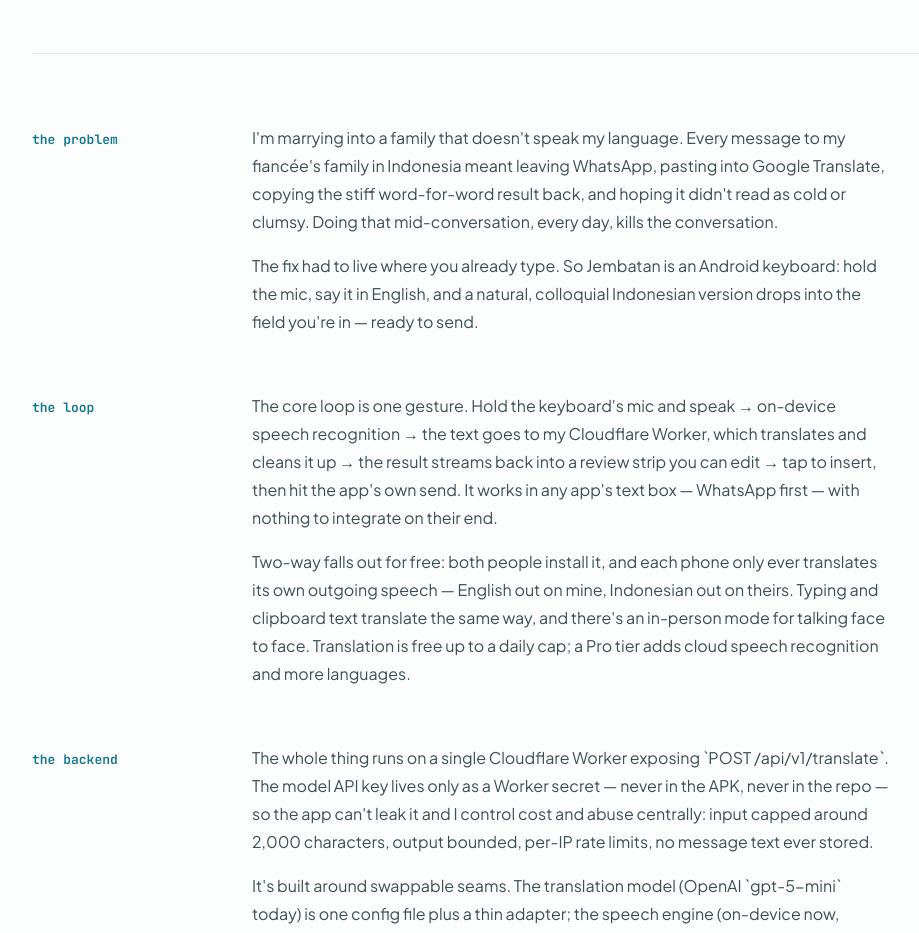
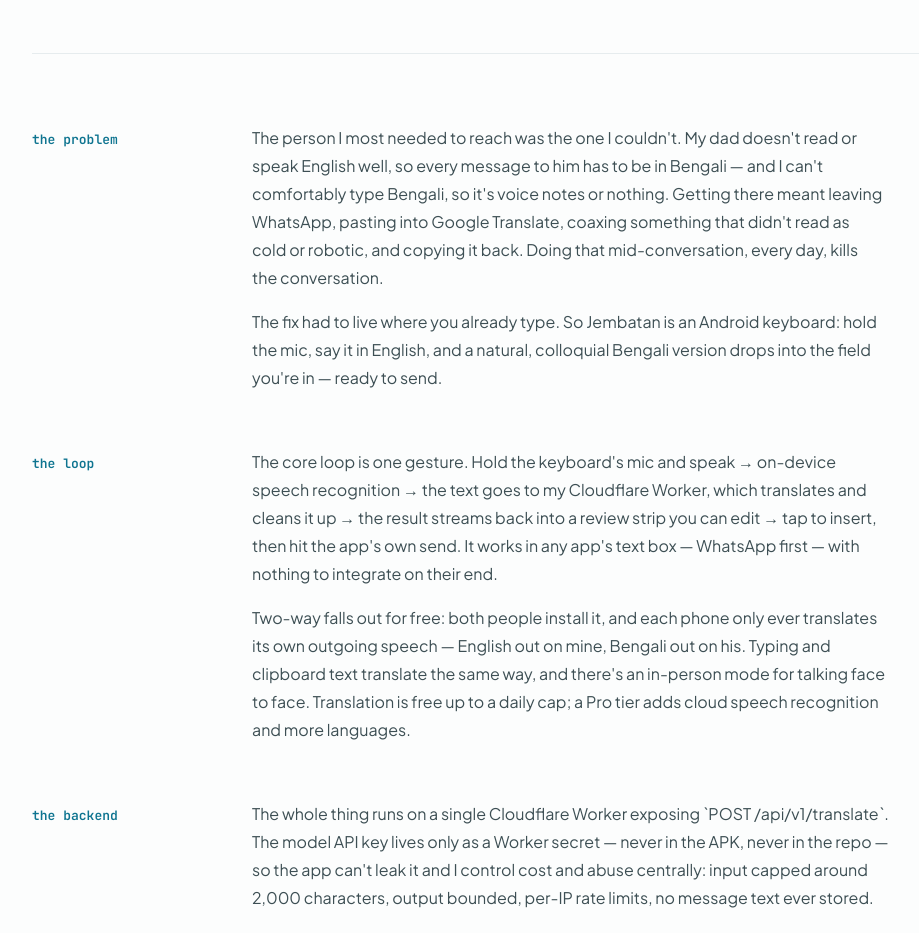
Before and after one commit to Juber-Ahmed98/portfolio_website, a Next.js app: page /work/jembatan in a window 1280 px wide. Shown: the part 1280-2213 px from the top of the page, without its empty margins (58-977 px from the left). Built offline with nearby package versions, Linux system fonts and the light colour scheme.

Commit message:
update the text for jembatan app case study

```diff
--- a/src/content/site.ts
+++ b/src/content/site.ts
@@ -183,15 +183,15 @@ export const caseStudies: Record<string, CaseStudy> = {
       {
         heading: "the problem",
         body: [
-          "I'm marrying into a family that doesn't speak my language. Every message to my fiancée's family in Indonesia meant leaving WhatsApp, pasting into Google Translate, copying the stiff word-for-word result back, and hoping it didn't read as cold or clumsy. Doing that mid-conversation, every day, kills the conversation.",
-          "The fix had to live where you already type. So Jembatan is an Android keyboard: hold the mic, say it in English, and a natural, colloquial Indonesian version drops into the field you're in — ready to send.",
+          "The person I most needed to reach was the one I couldn't. My dad doesn't read or speak English well, so every message to him has to be in Bengali — and I can't comfortably type Bengali, so it's voice notes or nothing. Getting there meant leaving WhatsApp, pasting into Google Translate, coaxing something that didn't read as cold or robotic, and copying it back. Doing that mid-conversation, every day, kills the conversation.",
+          "The fix had to live where you already type. So Jembatan is an Android keyboard: hold the mic, say it in English, and a natural, colloquial Bengali version drops into the field you're in — ready to send.",
         ],
       },
       {
         heading: "the loop",
         body: [
           "The core loop is one gesture. Hold the keyboard's mic and speak → on-device speech recognition → the text goes to my Cloudflare Worker, which translates and cleans it up → the result streams back into a review strip you can edit → tap to insert, then hit the app's own send. It works in any app's text box — WhatsApp first — with nothing to integrate on their end.",
-          "Two-way falls out for free: both people install it, and each phone only ever translates its own outgoing speech — English out on mine, Indonesian out on theirs. Typing and clipboard text translate the same way, and there's an in-person mode for talking face to face. Translation is free up to a daily cap; a Pro tier adds cloud speech recognition and more languages.",
+          "Two-way falls out for free: both people install it, and each phone only ever translates its own outgoing speech — English out on mine, Bengali out on his. Typing and clipboard text translate the same way, and there's an in-person mode for talking face to face. Translation is free up to a daily cap; a Pro tier adds cloud speech recognition and more languages.",
         ],
       },
       {
```
